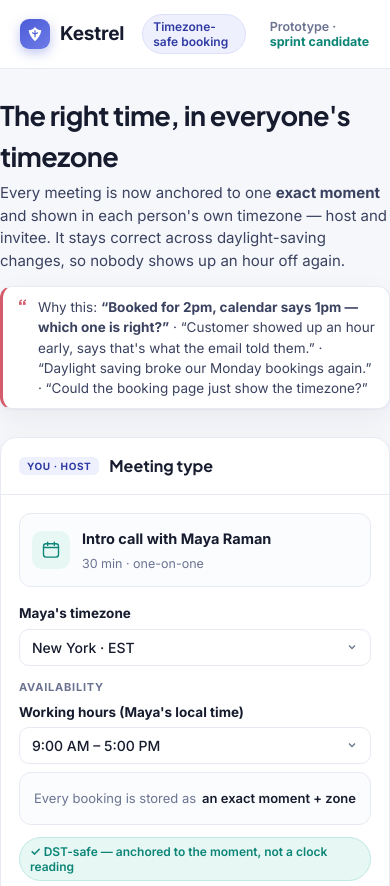
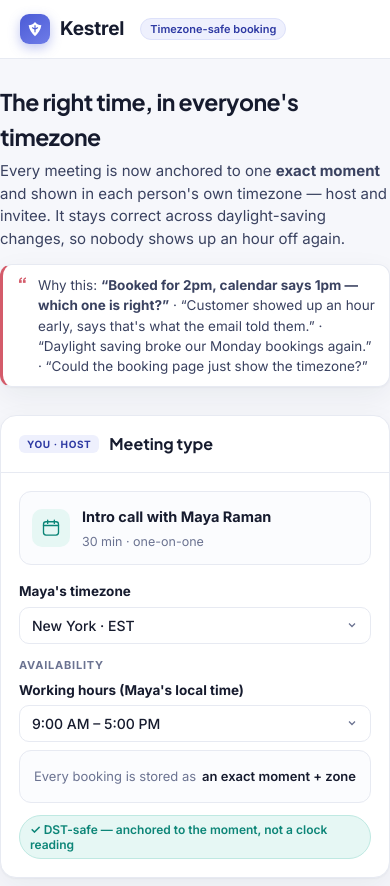
Before and after one commit to YashGuptaapsona/kestrel-timezone-prototype, a plain HTML site: page index.html in a window 390 px wide. Shown: the top 886 px of the page. Drawn offline with Linux system fonts and the light colour scheme.

Commit message:
Mobile header polish
Co-Authored-By: Claude Opus 4.8 <noreply@anthropic.com>

```diff
--- a/index.html
+++ b/index.html
@@ -123,6 +123,13 @@
   .mrow .done{font:600 12.5px Inter;color:var(--teal-ink)}
   .checkbar{display:flex;align-items:center;gap:10px;margin:2px 0 16px;font-size:13px}
   .checkbar .n{font:800 15px "Plus Jakarta Sans"}.checkbar .warn{color:#9A6A12}.checkbar .ok{color:var(--teal-ink)}
+  @media(max-width:460px){
+    .bar{flex-wrap:nowrap}
+    .pill{font-size:11px;padding:3px 9px;white-space:nowrap;margin-left:4px}
+    .ship{display:none}
+    .intro h1{font-size:23px}
+    .tzbar .swap{display:none}
+  }
   footer{border-top:1px solid var(--line);background:#fff;color:var(--muted);font-size:12.5px}
   footer .wrap{padding:16px 20px;display:flex;gap:10px;flex-wrap:wrap;align-items:center;justify-content:space-between}
 </style>
```
